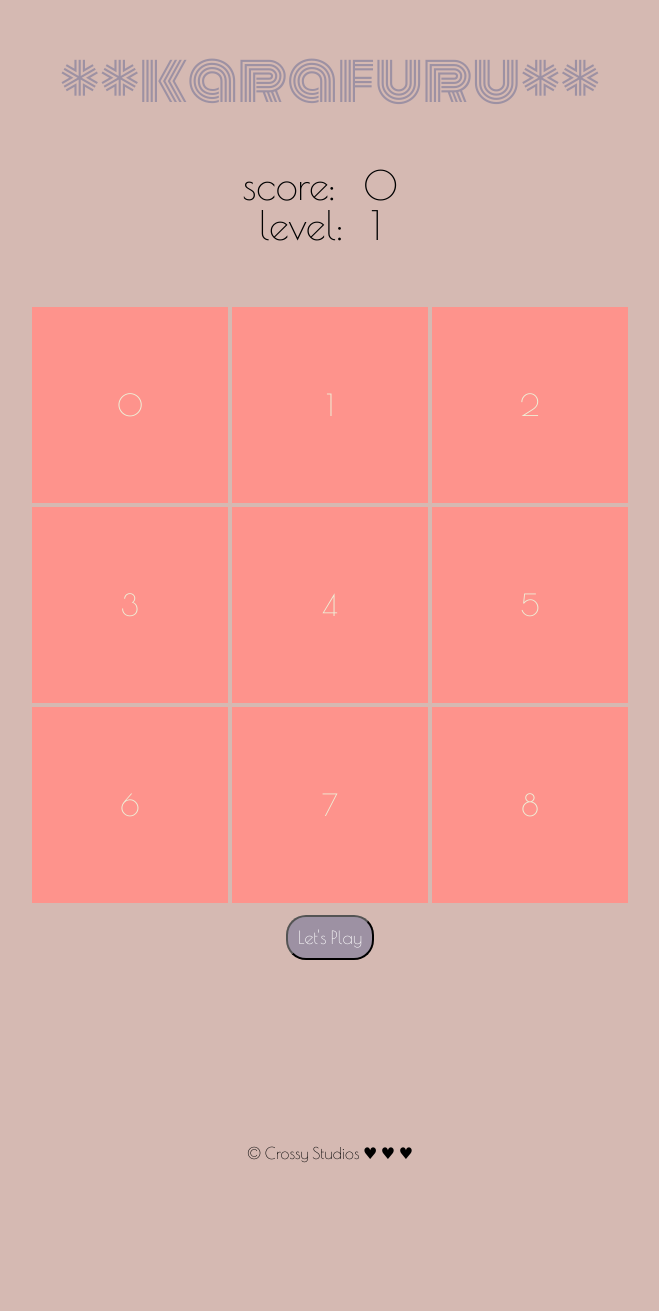
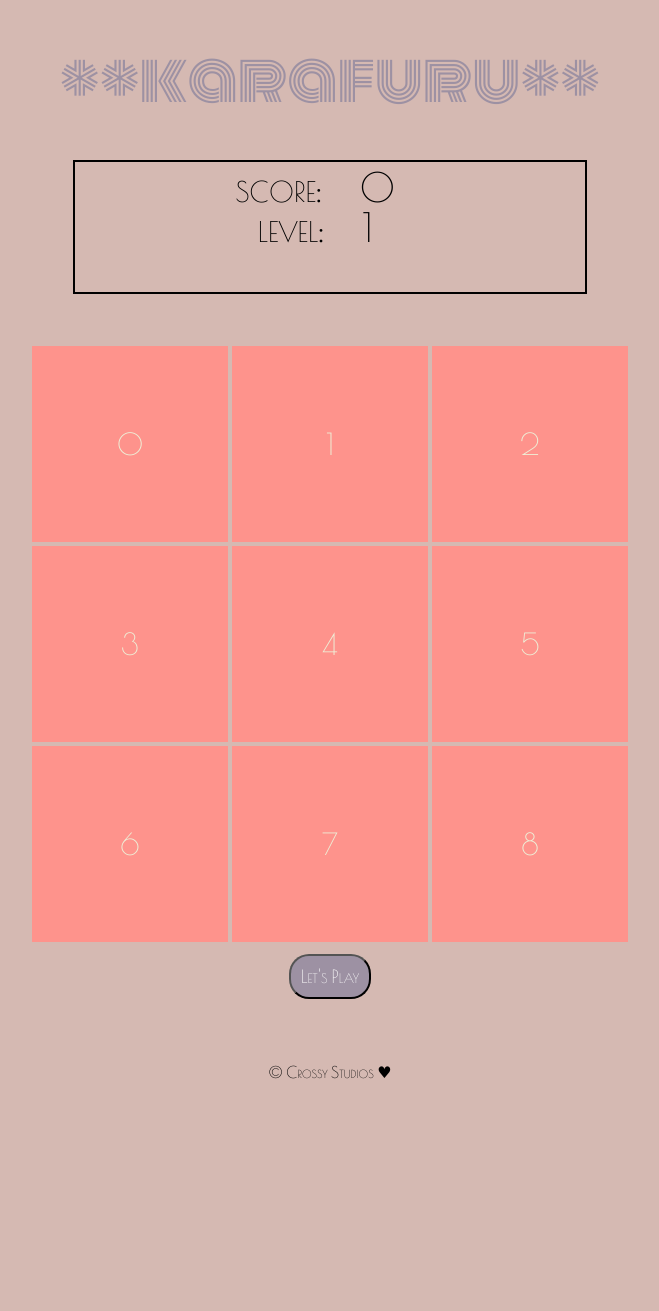
Before and after one commit to hannah2503/karafuru, a PHP site: page / in a window 1280 px wide. Shown: the whole page, without its empty margins (310-969 px from the left). After the commit the page ends 1079 px from the top, so only its background shows below. Run offline with PHP 8.4, Linux system fonts and the light colour scheme; some libraries are stand-ins or nearby versions.

Commit message:
styling match status

```diff
--- a/css/style.css
+++ b/css/style.css
@@ -1,9 +1,10 @@
 body {
   background: #D5B9B2;
-  font-family: 'Monoton', cursive;
+
 }
 
 h1 {
+  font-family: 'Monoton', cursive;
   color: #9D91A3;
   text-align: center;
   margin: 30px;
@@ -17,20 +18,26 @@ p {
 
 
 .score-board {
-  margin: 5px;
+  width: 500px;
+  height: 120px;
+  border: 2px solid black;
+  margin: 5px auto;
   padding: 5px;
   font-size: 40px;
   font-family: 'Poiret One', cursive;
+  font-variant-caps: small-caps;
 }
 
-.score {
+.level {
   text-align: center;
   padding: 20px;
+  margin: 10px;
   font-family: 'Poiret One', cursive;
 }
 
-.level{
+.score{
   text-align: center;
+  margin: 10px;
   padding: 20px;
   font-family: 'Poiret One', cursive;
 }
@@ -40,6 +47,8 @@ p {
   margin: 10px;
   padding: 10px;
   font-family: 'Poiret One', cursive;
+  font-size:  150px;
+  text-align: center;
 }
 
 main {
@@ -56,6 +65,8 @@ ul {
   margin: 0 auto;
   background-color: #D5B9B2;
   padding: 10px;
+  position: relative;
+  display: block;
 }
 
 li {
@@ -69,6 +80,7 @@ li {
   font-size: 30px;
   text-align: center;
   font-family: 'Poiret One', cursive;
+  font-variant-caps: small-caps;
 }
 
 button {
@@ -80,12 +92,14 @@ button {
   border-radius: 20px;
   display: block;
   font-family: 'Poiret One', cursive;
+  font-variant-caps: small-caps;
 }
 
 footer {
   background-color: #D5B9B2;
   float:  none;
-margin: 140px 150px;
+  margin: 50px;
   padding: 10px;
   font-family: 'Poiret One', cursive;
+  font-variant-caps: small-caps;
 }
--- a/index.html
+++ b/index.html
@@ -22,11 +22,11 @@
     <div class="score-board">
       <p>score: <span class="score">0</span></p>
       <p>level: <span class="level">1</span></p>
-      <p class="matchStatus"></p>
     </div>
   </header>
 
   <main>
+    <p class="matchStatus"></p>
     <ul class="grid">
       <li class='square' id='0'>0</li>
       <li class='square' id='1'>1</li>
@@ -43,7 +43,7 @@
   </main>
 
   <footer>
-    <p> &copy; Crossy Studios &hearts; &hearts; &hearts;</p>
+    <p> &copy; Crossy Studios &hearts;</p>
   </footer>
 
 </body>
```
Lines whose indentation alone changed are shown as unchanged.
